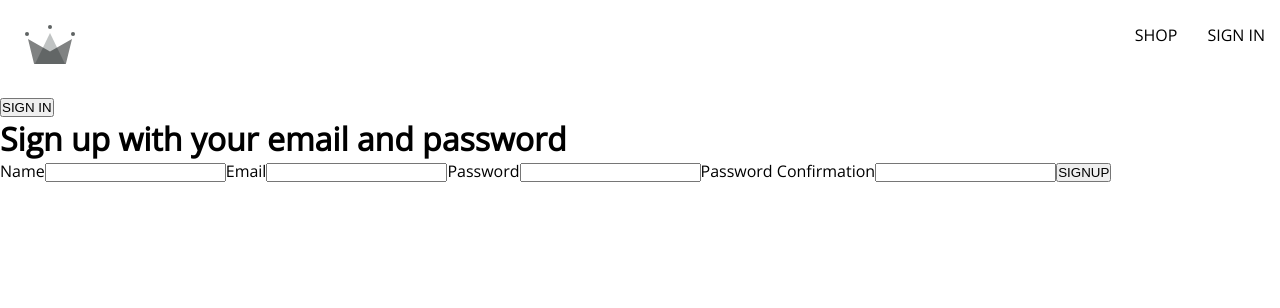
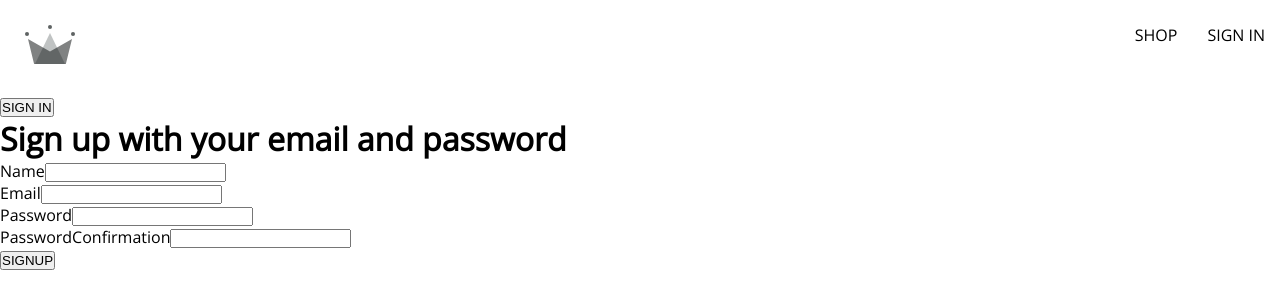
Before and after one commit to CodedSam84/Clothing-store, a React (Create React App) app: page /sign-in in a window 1280 px wide. Shown: the top 308 px of the page. Built offline with nearby package versions, Linux system fonts and the light colour scheme.

Commit message:
Add form input component

```diff
--- /dev/null
+++ b/src/components/form-input/form-input.component.js
@@ -0,0 +1,14 @@
+import "./form-input.styles.scss"
+
+const FormInput = ({ label, ...otherProps }) => {
+  return (
+    <div>
+      <label>{label}</label>
+      <input
+        {...otherProps }
+      />
+    </div>
+  )
+}
+
+export default FormInput;
--- a/src/components/sign-up/sign-up.component.js
+++ b/src/components/sign-up/sign-up.component.js
@@ -1,61 +1,87 @@
 import { useState } from "react";
+import {
+  createAuthUserWithEmailAndPassword,
+  createUserDocumentFromAuth,
+} from "../../utils/firebase/firebase.utils";
+import FormInput from "../form-input/form-input.component";
 
 const defaultsFormFields = {
-  name: "",
+  displayName: "",
   email: "",
   password: "",
   passwordConfirmation: ""
 };
 
 const SignUp = () => {
-  const handleSignUp = () => {};
 
   const [formFields, setFormFields] = useState(defaultsFormFields);
   console.log(formFields);
-  const { name, email, password, passwordConfirmation } = formFields;
+  const { displayName, email, password, passwordConfirmation } = formFields;
 
-  const setInputValue = (event) => {
+  const resetFormFields = () => {
+    setFormFields(defaultsFormFields);
+  }
+  const handleChange = (event) => {
     const { name, value} = event.target;
     setFormFields({ ...formFields, [name]: value});
+  };
+
+  const handleSubmit = async (event) => {
+    event.preventDefault();
+
+    if ( password !== passwordConfirmation ) {
+      alert("Passwords do not match");
+      return;
+    }
+
+    try {
+      const { user } = await createAuthUserWithEmailAndPassword(email, password);
+      await createUserDocumentFromAuth(user, { displayName });
+    } catch(error) {
+      alert(error);
+    }
+
+    resetFormFields();
   };
 
   return (
     <div>
       <h1>Sign up with your email and password</h1>
-      <form onSubmit={handleSignUp}>
-        <label>Name</label>
-        <input
+
+      <form onSubmit={handleSubmit}>
+        <FormInput
+          label = "Name"
           type="text"
-          name="name"
+          name="displayName"
           required
-          onChange={setInputValue}
-          value={name}
+          onChange={handleChange}
+          value={displayName}
         />
 
-        <label>Email</label>
-        <input
+        <FormInput
+          label="Email"
           type="email"
           name="email"
           required
-          onChange={setInputValue}
+          onChange={handleChange}
           value={email}
         />
 
-        <label>Password</label>
-        <input
+        <FormInput
+          label="Password"
           type="password"
           name="password"
           required
-          onChange={setInputValue}
+          onChange={handleChange}
           value={password}
         />
 
-        <label>Password Confirmation</label>
-        <input
+        <FormInput
+          label="PasswordConfirmation"
           type="password"
           name="passwordConfirmation"
           required
-          onChange={setInputValue}
+          onChange={handleChange}
           value={passwordConfirmation}
         />
 
```
Also changed, not shown: src/components/form-input/form-input.styles.scss (added).
